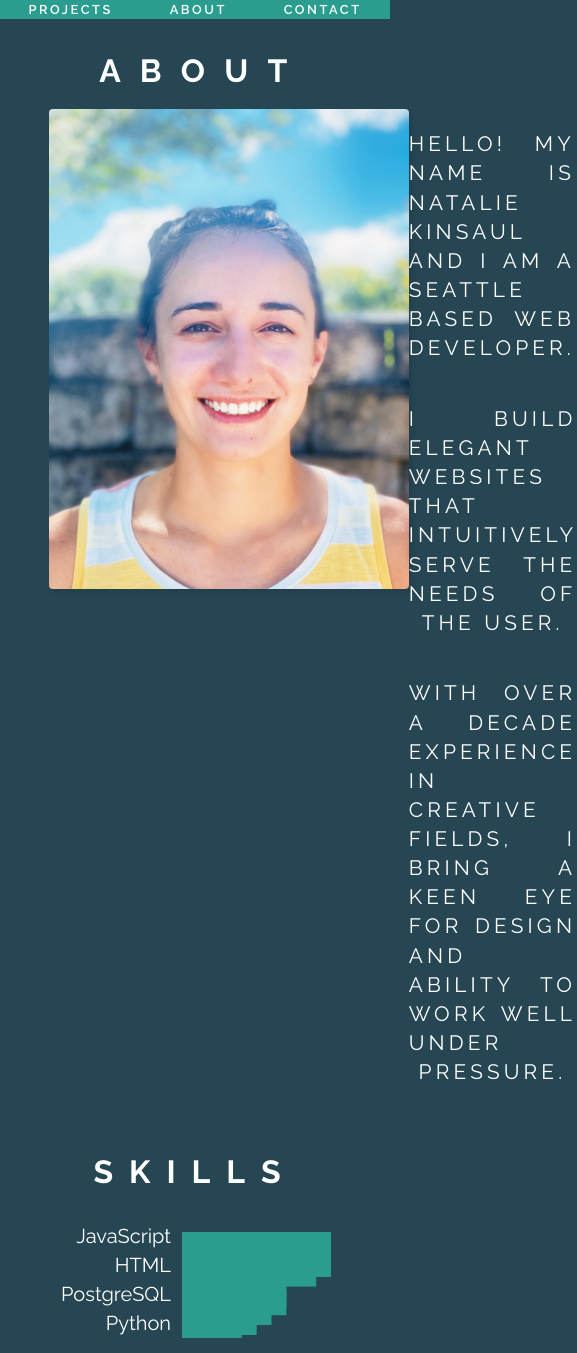
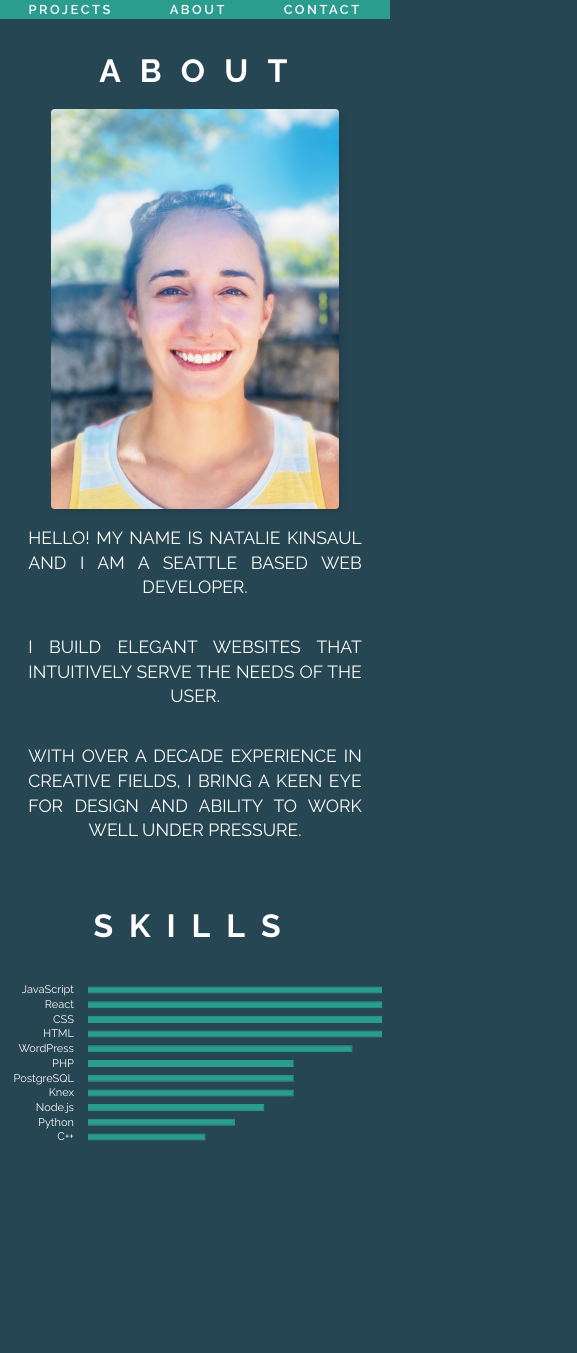
Before and after one commit to nkinsaul/portfolio, a React (Create React App) app: page /about in a window 390 px wide. Shown: the whole page, 577 px wide, since content can reach past the window. After the commit the page ends 1157 px from the top, so only its background shows below. Built offline with nearby package versions, Linux system fonts and the light colour scheme; a web font is replaced by a local one.

Commit message:
Add responsiveness to bar-chart

```diff
--- a/src/Components/About/About.css
+++ b/src/Components/About/About.css
@@ -24,7 +24,7 @@
   align-items: center;
 }
 
-.about-section > .about > .about-me > p {
+.about-me > p {
   width: 100%;
   font-size: 1.3em;
   letter-spacing: .2em;
@@ -52,3 +52,58 @@
   letter-spacing: .5em;
   font-size: 2em;
 }
+
+@media screen and (max-width: 1200px) {
+  .about {
+    width: 100%;
+  }
+  .chart {
+    width: 80%;
+  }
+  .about-me {
+    width: 50%;
+  }
+  .about-me > p {
+    letter-spacing: normal;
+    line-height: 1.4em;
+  }
+}
+
+@media screen and (max-width: 1000px) {
+  .chart {
+    width: 85%;
+  }
+  .about {
+    width: 90%;
+  }
+  .about > img {
+    height: 25em;
+  }
+  .about-me {
+    width: 50%;
+  }
+  .about-me > p {
+    font-size: 1.1em;
+    letter-spacing: normal;
+  }
+  /* .chart canvas {
+    height: 500px !important;
+  } */
+}
+
+@media screen and (max-width: 750px) {
+  .chart {
+    width: 96%;
+  }
+  .about {
+    display: flex;
+    flex-direction: column;
+    align-items: center;
+  }
+  .about > img {
+    width: 18em;
+  }
+  .about-me {
+    width: 95%;
+  }
+}
--- a/src/Components/BarChart/BarChart.tsx
+++ b/src/Components/BarChart/BarChart.tsx
@@ -1,6 +1,7 @@
-import React from "react";
+import React, { useState, useEffect } from "react";
 import { Chart, BarElement, CategoryScale, LinearScale} from "chart.js";
 import { Bar } from 'react-chartjs-2';
+import userEvent from "@testing-library/user-event";
 
 Chart.register(
   BarElement,
@@ -8,7 +9,48 @@ Chart.register(
   LinearScale
 );
 
-export const options = {
+const BarChart = () => {
+
+  // const [barThickness, setBarThickness] = useState(22);
+  const [fontSize, setFontSize] = useState(20);
+  const [categoryPercentage, setCategoryPercentage] = useState(0.8);
+  const [barPercentage, setBarPercentage] = useState(0.7);
+  const [tickPadding, setTickPadding] = useState(3)
+
+  const adjustChartProperties = () => {
+    const width = window.innerWidth;
+
+    if (width <=500) {
+      setBarPercentage(0.8)
+      setCategoryPercentage(0.6)
+      setFontSize(11)
+      setTickPadding(6)
+    } else if(width <= 850) {
+      setBarPercentage(0.6)
+      setCategoryPercentage(0.6)
+      setFontSize(18)
+      setTickPadding(4)
+    } else {
+      setBarPercentage(0.7)
+      setCategoryPercentage(0.8)
+      setFontSize(20)
+      setTickPadding(3)
+    }
+  };
+
+  useEffect(() => {
+    adjustChartProperties();
+    //Check for resize event
+    window.addEventListener('resize', adjustChartProperties);
+
+    //Remove Event Listener
+    return () => {
+      window.removeEventListener('resize', adjustChartProperties);
+    }
+
+  },[]);
+
+  const options = {
     indexAxis: 'y' as const,
     elements: {
       bar: {
@@ -38,29 +80,29 @@ export const options = {
         ticks: {
           color: '#FFFFFF',
           font: {
-          size: 20,
+            size: fontSize,
             family: 'Raleway, sans-serif'
           },
+          padding: tickPadding
         },
       }
     }
   };
 
-export const data = {
+  const data = {
     labels: ['JavaScript','React', 'CSS', 'HTML', 'WordPress', 'PHP', 'PostgreSQL', 'Knex', 'Node.js', 'Python', 'C++'],
     datasets: [{
       data:[100, 100, 100, 100, 90, 70, 70, 70, 60, 50, 40],
       backgroundColor: 'rgba(42, 157, 143)',
       borderColor: 'rgba(42, 157, 143)',
       borderWidth: 1,
-    barThickness: 22
+      barPercentage: barPercentage,
+      categoryPercentage: categoryPercentage
     }]
   }
 
-const BarChart = () => {
-
   return (
-    <Bar options={options} data={data}/>
+    <Bar options={options} data={data} />
   )
 
 }
```
Lines whose indentation alone changed are shown as unchanged.
